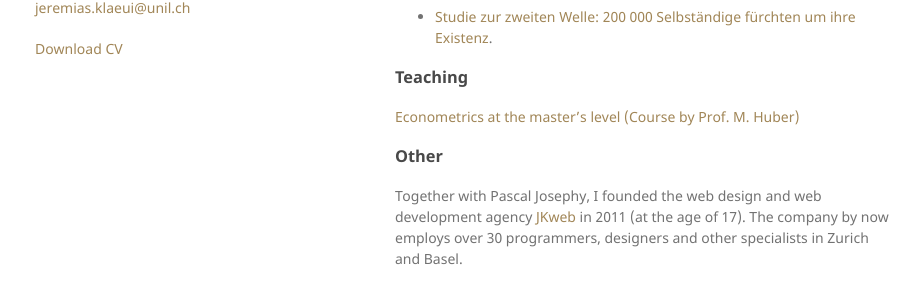
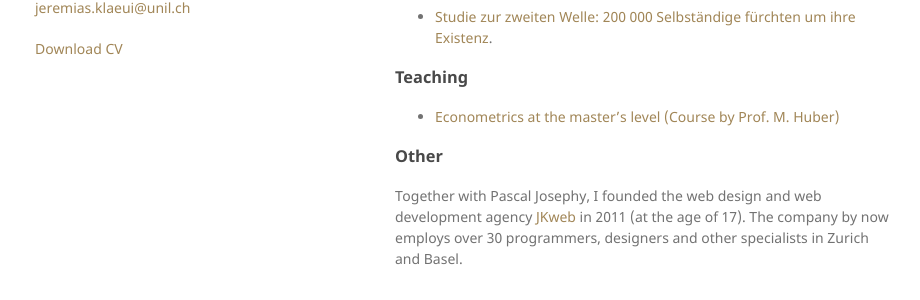
Before and after one commit to jklaeui/jklaeui.github.io, a Jekyll site: the page built from index.md, in a window 1280 px wide. Shown: the part 407-707 px from the top of the page, without its empty margins (175-1095 px from the left). Built offline with Jekyll 4.4.1, drawn with Linux system fonts in a browser that asks for light colours; our own code applies the rules of GitHub Pages for plain Markdown files; the repository's description, which GitHub fills in, is left out.

```diff
--- a/index.md
+++ b/index.md
@@ -16,7 +16,7 @@ I am a PhD student in Economics at the University of Lausanne, currently visitin
 
 ### Teaching
 
-[Econometrics at the master's level (Course by Prof. M. Huber)](https://hecnet.unil.ch/hec/syllabus/descriptif/2551?dyn_lang=en)
+- [Econometrics at the master's level (Course by Prof. M. Huber)](https://hecnet.unil.ch/hec/syllabus/descriptif/2551?dyn_lang=en)
 
 ### Other
 
```
